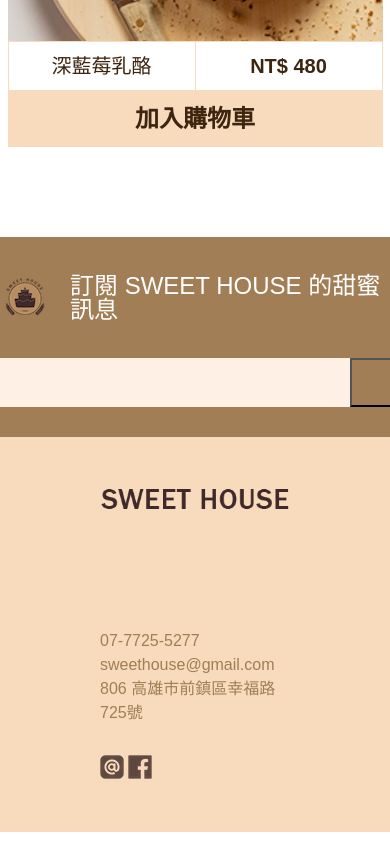
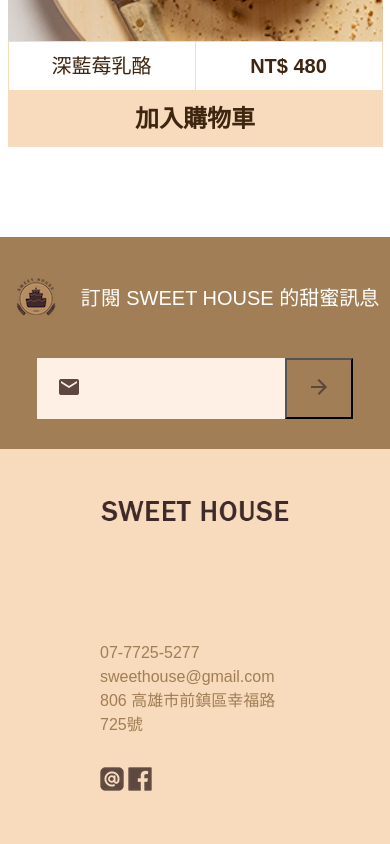
Before and after one commit to xiouyuwen/sweethouse, a plain HTML site: page index.html in a window 390 px wide. Shown: the part 3793-4637 px from the top of the page. Drawn offline with Linux system fonts and the light colour scheme.

Commit message:
Update index.css

```diff
--- a/css/index.css
+++ b/css/index.css
@@ -348,6 +348,11 @@ h3{
     color: white;
     font-size: 24px;
 }
+@media(max-width:414px){
+    h3{
+        font-size: 20px;
+    }
+}
 
 .add-mail{
     display: flex;
@@ -356,21 +361,27 @@ h3{
 }
 
 .add-mail-box{
-
     background: #fff0e5;
     font-size: 24px;
     border: 0 ;
     outline-style:none;
 }
-
+@media(max-width:414px){
+    .add-mail-box{
+        width: 180px;
+    }
+}
 .mail-img{
     background: #fff0e5;
     padding: 16px 20px;
 }
+
+
 .enter-box{
     background: #A17e55;
     padding: 15px 20px;
 }
+
 
 .footer-info{
     background: #F7DBBC;
```
